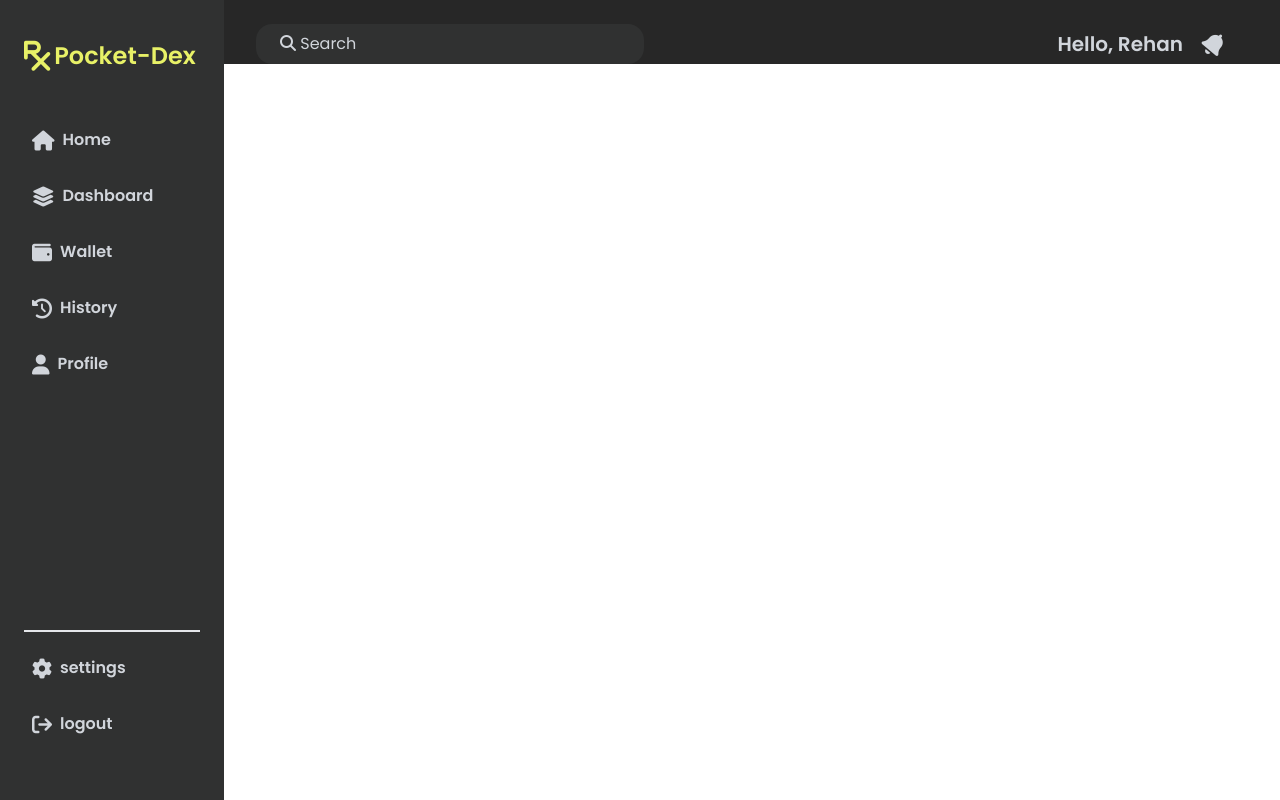
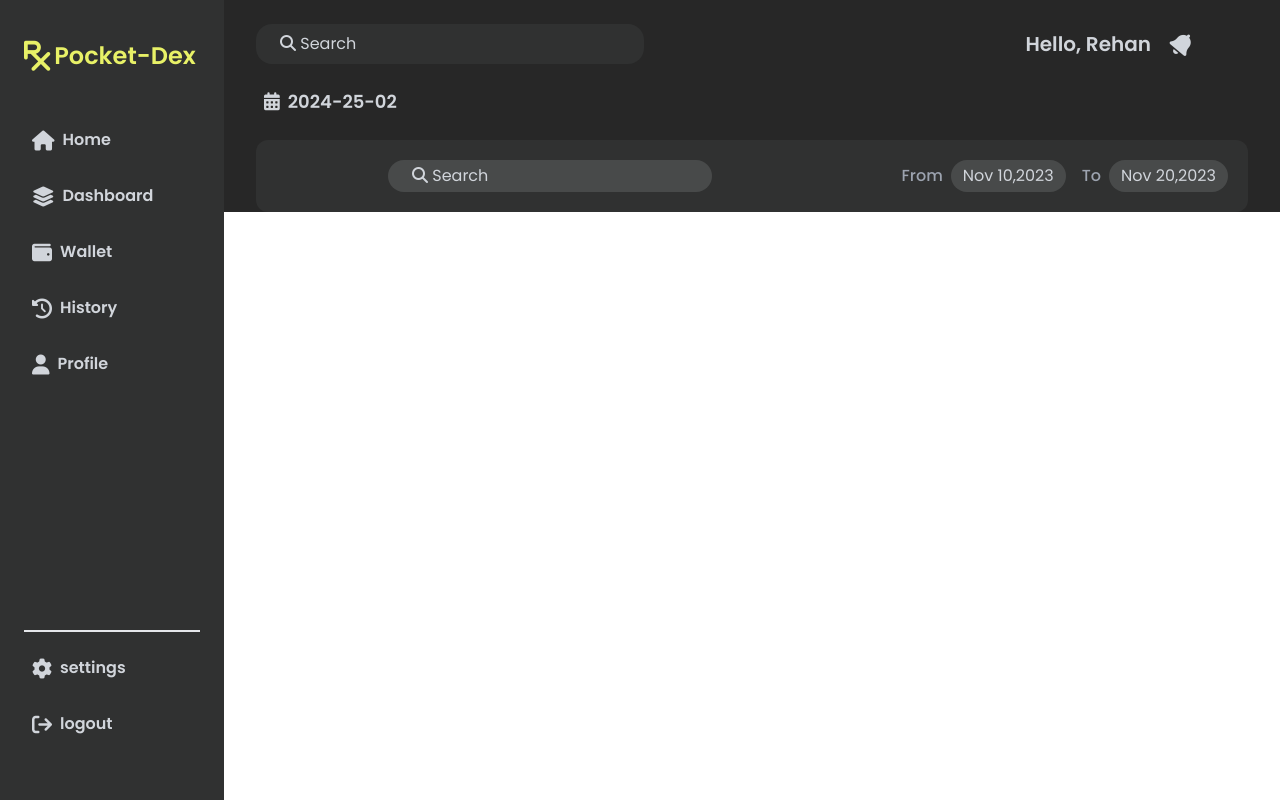
Before and after one commit to RehanChalana/Pocket-Dex, a website: page src/history.html in a window 1280 px wide. Drawn offline with Linux system fonts and the light colour scheme.

Commit message:
started main-body

```diff
--- a/src/history.css
+++ b/src/history.css
@@ -4,6 +4,10 @@
     font-family: "Poppins";
 }
 
-.m-h-l-searchbar,.m-b-r-bottom{
+.m-h-l-searchbar,.m-b-r-bottom,.main-history-container{
     background-color: #303131;
 }
+
+.m-h-c-header-left,.header-from-date,.header-to-date{
+    background-color: #484a4a;
+}
--- a/src/history.html
+++ b/src/history.html
@@ -27,8 +27,8 @@
         </div>
     </div>
 
-    <div class="main">
-        <div class="main-header flex justify-between pl-8 pt-6">
+    <div class="main px-8 pt-6 flex flex-col gap-4">
+        <div class="main-header flex justify-between ">
             <div class="m-header-l">
                 <div class="m-h-l-searchbar pl-6 pr-72 py-2 rounded-2xl text-gray-300">
                     <i class="fa-solid fa-magnifying-glass"></i>
@@ -42,6 +42,32 @@
                 <i class="fa-solid fa-bell fa-rotate-by fa-xl" style="--fa-rotate-angle: 40deg;""></i>
             </div>
         </div>
+
+        <div class="main-date text-gray-300 font-semibold text-lg px-2 flex gap-2 items-center my-2">
+            <i class="fa-solid fa-calendar-days"></i> 2024-25-02
+        </div>
+
+        <div class="main-history-container p-3 rounded-xl">
+            <div class="m-h-c-header flex justify-between p-2">
+                <div class="m-h-c-header-left pl-6 pr-56 py-1 rounded-2xl text-gray-300 ml-28">
+                    <i class="fa-solid fa-magnifying-glass"></i>
+                    Search
+                </div>
+
+                <div class="m-h-c-header-right flex gap-4">
+                    <div class="header-from flex gap-2 items-center">
+                        <div class="header-from-text text-gray-400 font-medium">From</div>
+                        <div class="header-from-date py-1 px-3 rounded-2xl text-gray-300">Nov 10,2023</div>
+                    </div>
+                    <div class="header-to flex gap-2 items-center">
+                        <div class="header-to-text text-gray-400 font-medium">To</div>
+                        <div class="header-to-date py-1 px-3 rounded-2xl text-gray-300">Nov 20,2023</div>
+                    </div>
+                </div>
+
+            </div>
+        </div>
+
     </div>
 
 </body>
```
Also changed, not shown: src/output.css.
